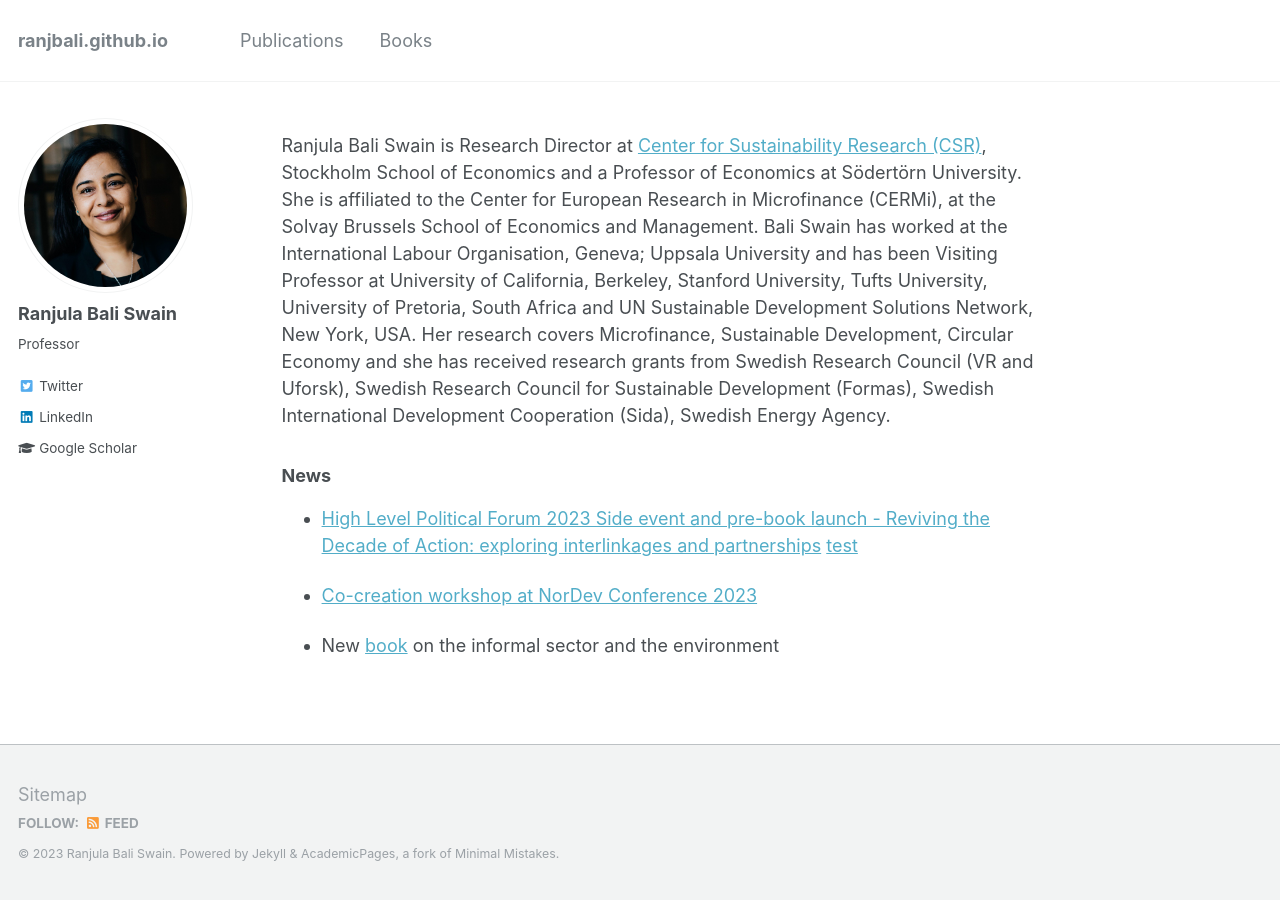
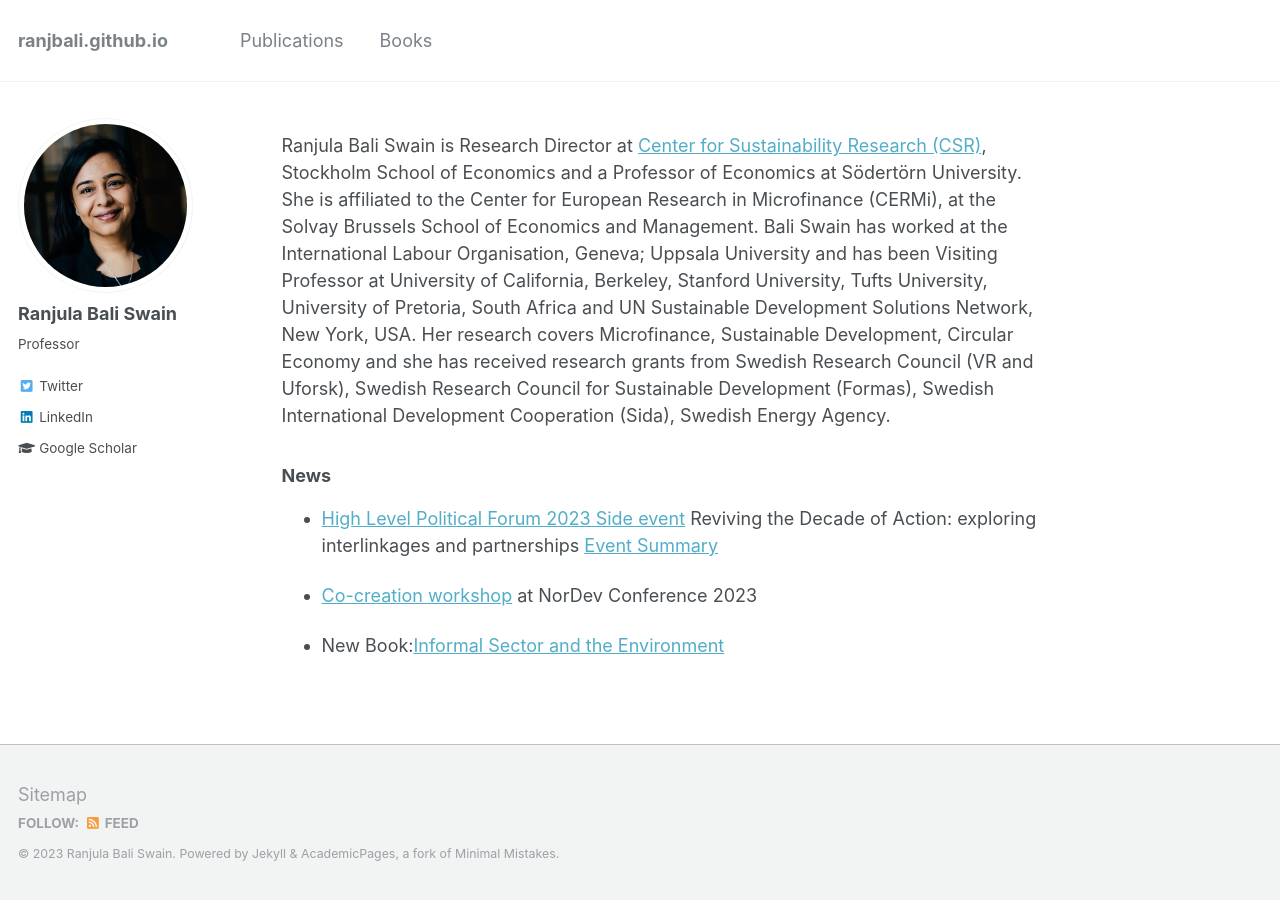
Before and after one commit to ranjbali/ranjbali.github.io, a Jekyll site: the page built from _pages/about.md, in a window 1280 px wide. Built offline with Jekyll 4.4.1, drawn with Linux system fonts in a browser that asks for light colours.

Commit message:
Update about.md

```diff
--- a/_pages/about.md
+++ b/_pages/about.md
@@ -11,8 +11,8 @@ redirect_from:
 Ranjula Bali Swain is Research Director at [Center for Sustainability Research (CSR)](https://www.hhs.se/en/research/centers/csr/), Stockholm School of Economics and a Professor of Economics at Södertörn University. She is affiliated to the Center for European Research in Microfinance (CERMi), at the Solvay Brussels School of Economics and Management. Bali Swain has worked at the International Labour Organisation, Geneva; Uppsala University and has been Visiting Professor at University of California, Berkeley, Stanford University, Tufts University, University of Pretoria, South Africa and UN Sustainable Development Solutions Network, New York, USA. Her research covers Microfinance, Sustainable Development, Circular Economy and she has received research grants from  Swedish Research Council (VR and Uforsk), Swedish Research Council for Sustainable Development (Formas), Swedish International Development Cooperation (Sida), Swedish Energy Agency.
 
 ### News
-* [High Level Political Forum 2023 Side event and pre-book launch - Reviving the Decade of Action: exploring interlinkages and partnerships](https://www.hhs.se/en/research/centers/csr/news/high-level-political-forum-2023-reviving-the-decade-of-action-exploring-interlinkages-and-partnerships/) [test](../files/paper1.pdf)
+* [High Level Political Forum 2023 Side event](https://www.hhs.se/en/research/centers/csr/news/high-level-political-forum-2023-reviving-the-decade-of-action-exploring-interlinkages-and-partnerships/)  Reviving the Decade of Action: exploring interlinkages and partnerships [Event Summary](../files/paper1.pdf)
 
-* [Co-creation workshop at NorDev Conference 2023](https://www.hhs.se/en/research/centers/csr/news/co-creation-workshop-at-nordev/)
+* [Co-creation workshop](https://www.hhs.se/en/research/centers/csr/news/co-creation-workshop-at-nordev/) at NorDev Conference 2023
 
-* New [book](https://www.hhs.se/en/about-us/news/csr/2022/new-book-on-the-informal-sector-and-the-environment-by-csrs-ranjula-bali-swain-and-university-of-readings-uma-kambhampati/) on the informal sector and the environment
+* New Book:[Informal Sector and the Environment](https://www.hhs.se/en/about-us/news/csr/2022/new-book-on-the-informal-sector-and-the-environment-by-csrs-ranjula-bali-swain-and-university-of-readings-uma-kambhampati/)
```
